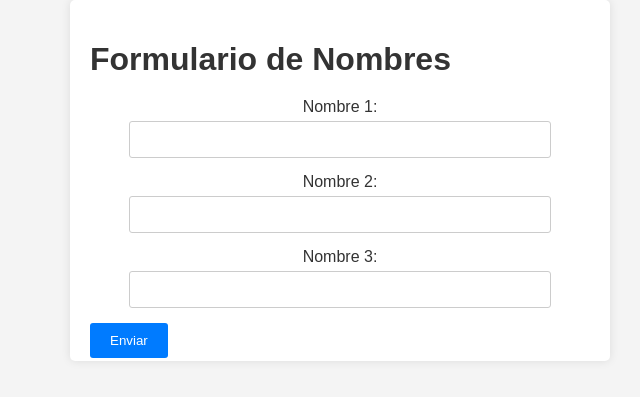
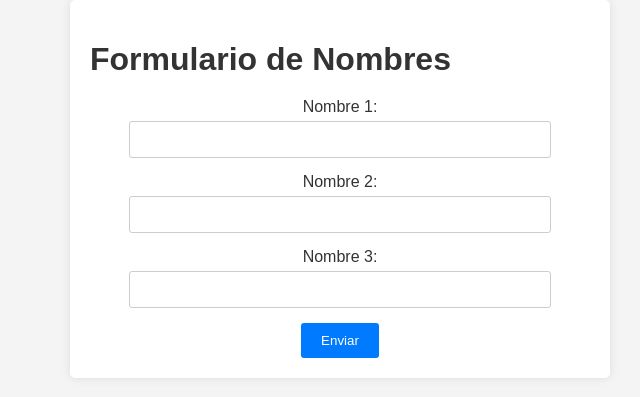
Before and after one commit to Tiestof/U3Flask, a Flask app: page /largonombre in a window 1280 px wide. Shown: the top 397 px of the page, without its empty margins (300-940 px from the left). Run offline with Flask 3, Linux system fonts and the light colour scheme.

Commit message:
Update Final u3

```diff
--- a/static/css/estilosfdn.css
+++ b/static/css/estilosfdn.css
@@ -4,7 +4,11 @@ body {
     padding: 0;
     background-color: #f4f4f4;
 }
+div {
+text-align: center;
 
+
+}
 .container {
     max-width: 500px;
     margin: auto;
@@ -48,7 +52,7 @@ button {
     border-radius: 3px;
     cursor: pointer;
     transition: background-color 0.3s;
-    float: left;
+    float: center;
 }
 
 button:hover {
```
